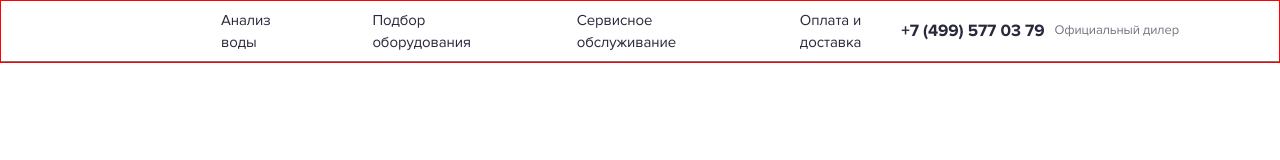
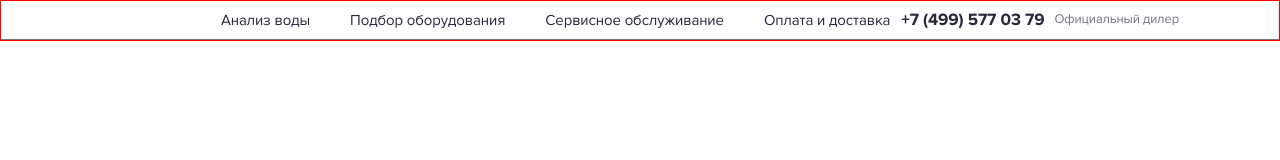
Before and after one commit to Pelmenya/aquaphor-frontend, a website built with webpack: page src/index.html in a window 1280 px wide. Built offline with nearby package versions, Linux system fonts and the light colour scheme.

Commit message:
header-top menu

```diff
--- a/src/blocks/header/__nav-item/header__nav-item.css
+++ b/src/blocks/header/__nav-item/header__nav-item.css
@@ -1,6 +1,5 @@
 .header__nav-item {
   padding-left: 40px;
-  padding-right: 40px;
   padding-top: 8px;
   padding-bottom: 8px;
 
@@ -24,7 +23,3 @@
 .header__nav-item:first-of-type {
   padding-left: 220px;
 }
-
-.header__nav-item:last-of-type {
-  padding-right: 0px;
-}
```
Also changed, not shown: src/index.html (+1 -1 lines).
